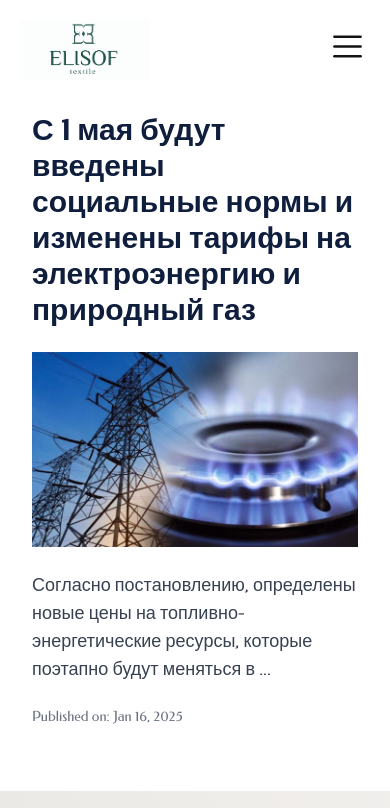
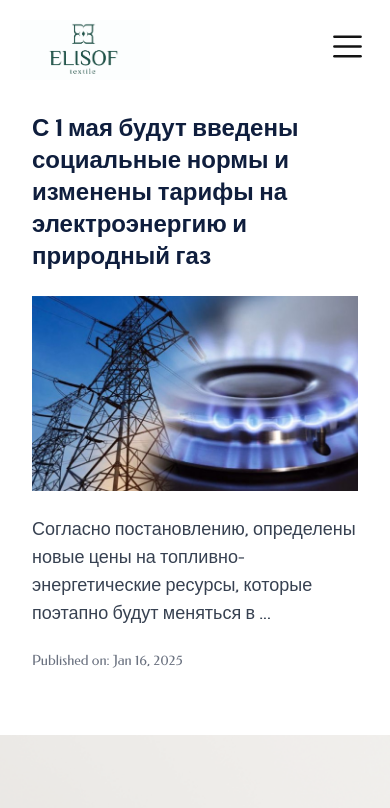
Before and after one commit to azimjon750akromoff/deployelisof, a Next.js app: page /uz/news/1 in a window 390 px wide. Shown: the top 808 px of the page. Built offline with nearby package versions, Linux system fonts and the light colour scheme.

Commit message:
news page was added, slider in mobiles were added,home return to homepage weere added and YANA YANA KOP NARSALA

```diff
--- a/src/app/[locale]/news/[id]/page.tsx
+++ b/src/app/[locale]/news/[id]/page.tsx
@@ -1,4 +1,3 @@
-import React from 'react';
 import Image from 'next/image';
 
 interface NewsItem {
@@ -10,7 +9,7 @@ interface NewsItem {
 }
 
 // Function to fetch news details by ID
-async function getNewsItem(id: string): Promise<NewsItem> {
+function getNewsItem(id: string): NewsItem | null {
   const newsItems: NewsItem[] = [
     {
       id: '1',
@@ -36,29 +35,22 @@ async function getNewsItem(id: string): Promise<NewsItem> {
     },
   ];
 
-  const newsItem = newsItems.find((item) => item.id === id);
-  if (!newsItem) {
-    throw new Error('News item not found');
-  }
-  return newsItem;
+  return newsItems.find((item) => item.id === id) || null;
 }
 
-// @ts-expect-error - Suppress TypeScript error about `params` type
-export default async function NewsDetailPage({
-  params,
-}: {
-  params: { id: string };
-}) {
-  if (!params || !params.id) {
+export default function NewsDetailPage({ params }: { params: { id?: string } }) {
+  if (!params?.id) {
     return <p className="text-red-500">Invalid News ID</p>;
   }
 
-  try {
-    const newsItem = await getNewsItem(params.id);
+  const newsItem = getNewsItem(params.id);
+  if (!newsItem) {
+    return <p className="text-red-500">News item not found</p>;
+  }
 
   return (
     <div className="p-8 max-w-4xl mx-auto">
-        <h1 className="text-3xl font-bold mb-6 text-[#0F1E3D]">{newsItem.title}</h1>
+      <h1 className="text-2xl font-bold mb-6 text-[#0F1E3D]">{newsItem.title}</h1>
       <Image
         src={newsItem.image}
         alt={newsItem.title}
@@ -72,8 +64,3 @@ export default async function NewsDetailPage({
     </div>
   );
 }
-  // eslint-disable-next-line @typescript-eslint/no-unused-vars
-  catch (error) {
-    return <p className="text-red-500">News item not found</p>;
-  }
-}
```
Lines whose indentation alone changed are shown as unchanged.
